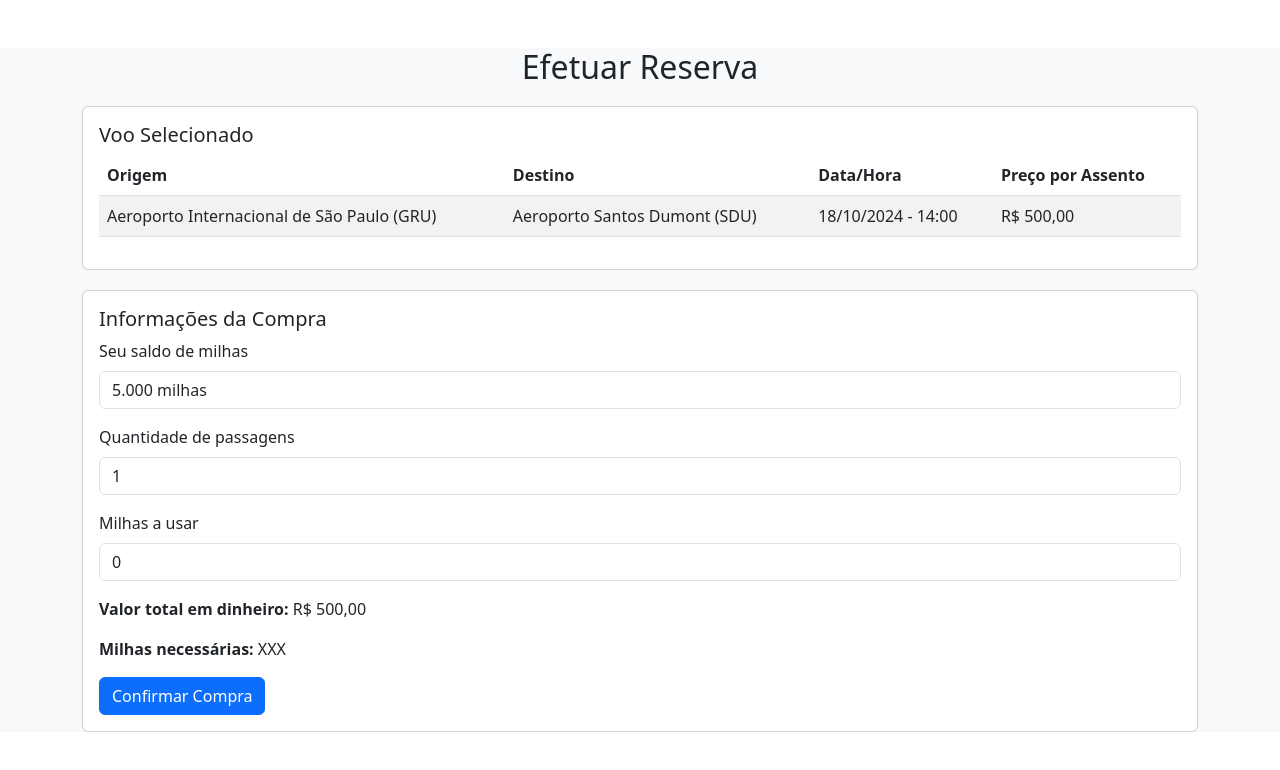
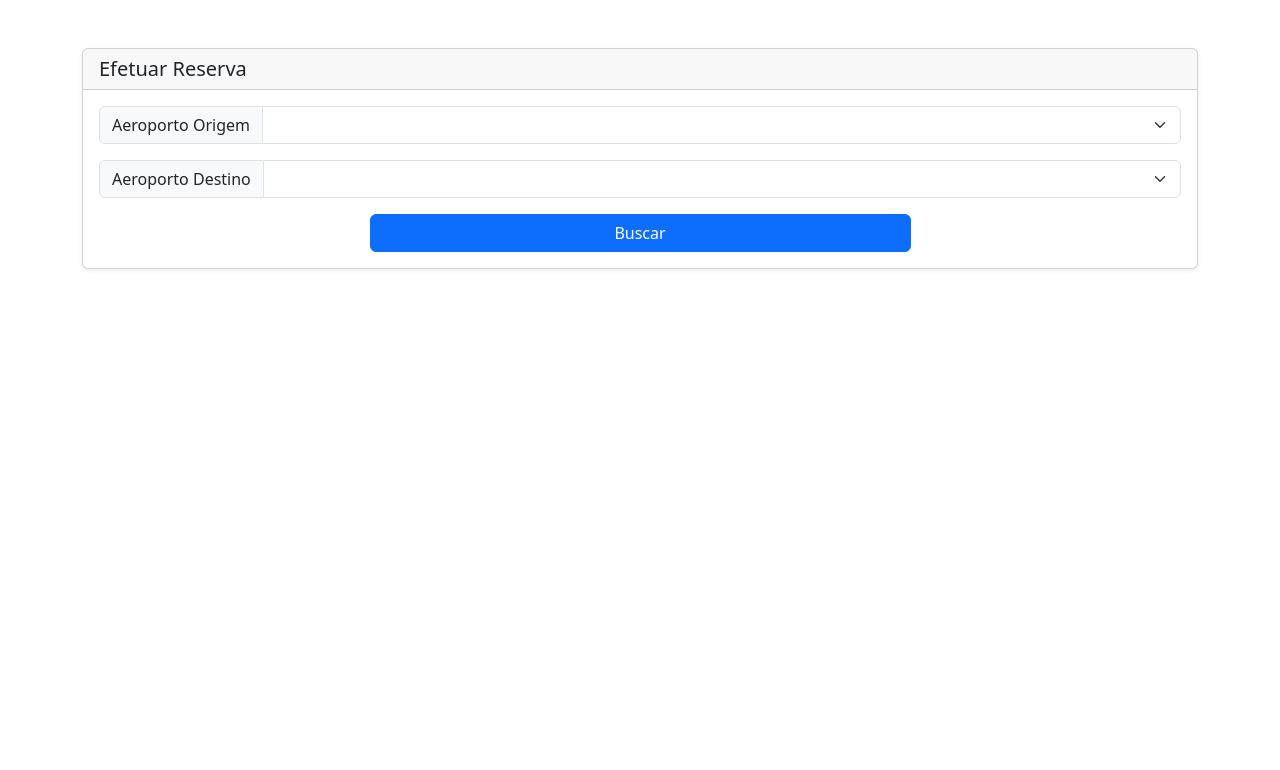
Before and after one commit to nooneknowws/DAC-EmpresaAerea-Frontend, an Angular app: page /cliente/efetuar-reserva in a window 1280 px wide. Shown: the top 770 px of the page. Built offline with nearby package versions, Linux system fonts and the light colour scheme; data requests are answered from the project's data file.

Commit message:
Finalizar o component de efetuar reserva

```diff
--- a/db.json
+++ b/db.json
@@ -351,7 +351,6 @@
       "quantidadeAssentos": 200,
       "quantidadePassageiros": 180,
       "status": "Realizado"
-
     },
     {
       "id": "10",
--- a/src/app/cliente/cliente.module.ts
+++ b/src/app/cliente/cliente.module.ts
@@ -1,5 +1,5 @@
 import { NgModule } from '@angular/core';
-import { CommonModule } from '@angular/common';
+import { CommonModule, DatePipe } from '@angular/common';
 import { ClienteRoutingModule } from './cliente-routing.module';
 import { DashboardClienteComponent } from './dashboard-cliente/dashboard-cliente.component';
 import { ComprarMilhasComponent } from './milhas/comprar-milhas/comprar-milhas.component';
@@ -25,7 +25,8 @@ import { FormsModule } from '@angular/forms';
   imports: [
     CommonModule,
     FormsModule,
-    ClienteRoutingModule
+    ClienteRoutingModule,
+    DatePipe
   ]
 })
 export class ClienteModule { }
--- a/src/app/cliente/reserva/consultar-reserva/consultar-reserva.component.html
+++ b/src/app/cliente/reserva/consultar-reserva/consultar-reserva.component.html
@@ -13,9 +13,9 @@
       <h5 class="card-title">Dados da Reserva</h5>
       <p><strong>ID da Reserva:</strong> {{ reserva.id }}</p>
       <p><strong>Data/Hora:</strong> {{ reserva.dataHora }}</p>
-      <p><strong>Origem:</strong> {{ reserva.origem.nome }} ({{ reserva.origem.cidade }} - {{ reserva.origem.estado }})</p>
-      <p><strong>Destino:</strong> {{ reserva.destino.nome }} ({{ reserva.destino.cidade }} - {{ reserva.destino.estado }})</p>
-      <p><strong>Valor Gasto:</strong> R$ {{ reserva.valor.toFixed(2) }}</p>
+      <p><strong>Origem:</strong> {{ reserva.origem?.nome }} ({{ reserva.origem?.cidade }} - {{ reserva.origem?.estado }})</p>
+      <p><strong>Destino:</strong> {{ reserva.destino?.nome }} ({{ reserva.destino?.cidade }} - {{ reserva.destino?.estado }})</p>
+      <p><strong>Valor Gasto:</strong> R$ {{ reserva.valor?.toFixed(2) }}</p>
       <p><strong>Milhas Gastas:</strong> {{ reserva.milhas }}</p>
       <p><strong>Status da Reserva:</strong> {{ reserva.status }}</p>
     </div>
--- a/src/app/cliente/reserva/efetuar-reserva/efetuar-reserva.component.html
+++ b/src/app/cliente/reserva/efetuar-reserva/efetuar-reserva.component.html
@@ -1,65 +1,129 @@
-<!DOCTYPE html>
-<html lang="pt-BR">
-<head>
-    <meta charset="UTF-8">
-    <meta name="viewport" content="width=device-width, initial-scale=1.0">
-    <title>Efetuar Reserva - Detalhes do Voo</title>
-    <link rel="stylesheet" href="efetuar-reserva.component.css">
-    <link href="https://cdn.jsdelivr.net/npm/bootstrap@5.3.0/dist/css/bootstrap.min.css" rel="stylesheet">
-</head>
-<body>
+<div class="container mt-5">
+    <div class="card shadow-sm">
+      <div class="card-header">
+        <h5 class="mb-0">Efetuar Reserva</h5>
+      </div>
+      <div *ngIf="!tabelaVisivel && !vooSelecionado" class="card-body">
+        <form (ngSubmit)="setAeroportos(aeroportoOrigem, aeroportoDestino)">
+          <div class="input-group mb-3">
+            <span class="input-group-text" id="basic-addon1">Aeroporto Origem</span>
+            <select class="form-select" name="aeroportoOrigem" [(ngModel)]="aeroportoOrigem" #aeroportoOrigemSelect="ngModel">
+                <option *ngFor="let aeroporto of aeroportos" [ngValue]="aeroporto">{{ aeroporto.nome }}</option>
+            </select>
+          </div>
+          <div class="input-group mb-3">
+            <span class="input-group-text" id="basic-addon2">Aeroporto Destino</span>
+            <select class="form-select" name="aeroportoDestino" [(ngModel)]="aeroportoDestino" #aeroportoDestinoSelect="ngModel">
+                <option *ngFor="let aeroporto of aeroportos" [ngValue]="aeroporto">{{ aeroporto.nome }}</option>
+            </select>
+          </div>
+          <div class="d-flex justify-content-center">
+            <button class="btn btn-primary col-6" type="submit">Buscar</button>
+          </div>
+        </form>
+      </div>
+      <div *ngIf="tabelaVisivel" class="card-body">
+        <p>Lista dos voos disponíveis entre os aeroportos:</p>
 
-    <div class="container mt-5">
-        <h2 class="text-center">Efetuar Reserva</h2>
+        <div class="container row mb-3">
+            <p class="col-6"><span class="badge bg-secondary me-1">{{ aeroportoOrigem?.codigo }}</span>{{ aeroportoOrigem?.nome }}</p>
+            <p class="col-6"><span class="badge bg-secondary me-1">{{ aeroportoDestino?.codigo }}</span>{{ aeroportoDestino?.nome }}</p>
+        </div>
 
-        <div class="card">
-            <div class="card-body">
-                <h5 class="card-title">Voo Selecionado</h5>
-                <table class="table table-striped">
+        <table class="table table-sm table-striped">
             <thead>
               <tr>
+                <th>Código</th>
                 <th>Origem</th>
                 <th>Destino</th>
-                            <th>Data/Hora</th>
-                            <th>Preço por Assento</th>
+                <th>Data de partida</th>
+                <th>Preço por assento</th>
+                <th>Ações</th>
               </tr>
             </thead>
             <tbody>
-                        <tr>
-                            <td>Aeroporto Internacional de São Paulo (GRU)</td>
-                            <td>Aeroporto Santos Dumont (SDU)</td>
-                            <td>18/10/2024 - 14:00</td>
-                            <td>R$ 500,00</td>
+              <tr *ngFor="let voo of voosFiltrados">
+                <td>
+                  <span class="badge bg-secondary text-light">{{ voo.codigoVoo }}</span>
+                </td>
+                <td>
+                  <span class="badge bg-primary">{{ voo.origem?.codigo }}</span>
+                  {{ voo.origem?.cidade }}
+                </td>
+                <td>
+                  <span class="badge bg-primary">{{ voo.destino?.codigo }}</span>
+                  {{ voo.destino?.cidade }}
+                </td>
+                <td>
+                    {{ voo.dataHoraPartida | date: 'short'}}
+                </td>
+                <td>
+                    R{{ voo.valorPassagem | currency }}
+                </td>
+                <td>
+                    <button (click)="selecionarVoo(voo)" class="btn btn-success col-12">Selecionar</button>
+                </td>
               </tr>
             </tbody>
           </table>
         </div>
+        <div *ngIf="vooSelecionado && !tabelaVisivel" class="container mt-4">
+            <h5 class="mb-4">Detalhes do voo selecionado</h5>
+
+            <table class="table table-bordered mb-4">
+              <tbody>
+                <tr>
+                  <th scope="row">Voo</th>
+                  <td><span class="badge bg-secondary">{{ vooSelecionado.codigoVoo }}</span> de {{ vooSelecionado.origem?.cidade }} para {{ vooSelecionado.destino?.cidade }}</td>
+                </tr>
+                <tr>
+                  <th scope="row">Preço por assento</th>
+                  <td>R{{ vooSelecionado.valorPassagem | currency }}</td>
+                </tr>
+                <tr>
+                  <th scope="row">Total de assentos</th>
+                  <td>{{ vooSelecionado.quantidadeAssentos }}</td>
+                </tr>
+                <tr>
+                  <th scope="row">Assentos ocupados</th>
+                  <td>{{ vooSelecionado.quantidadePassageiros }}</td>
+                </tr>
+              </tbody>
+            </table>
+
+            <hr class="my-3">
+
+            <div class="row mb-3">
+              <div class="col-md-6">
+                <label for="quantidadePassagens" class="form-label fw-bold">Quantidade de passagens:</label>
+                <input id="quantidadePassagens" type="number" class="form-control" [(ngModel)]="quantidadePassagens" (input)="calcularValorTotal()" />
+              </div>
+              <div class="col-md-6">
+                <label for="milhasUsadas" class="form-label fw-bold">Milhas a serem usadas (Saldo: {{ saldoMilhas }}):</label>
+                <input id="milhasUsadas" type="number" class="form-control" [(ngModel)]="milhasUsadas" (input)="calcularValorTotal()" />
+              </div>
             </div>
 
-        <div class="card">
-            <div class="card-body">
-                <h5 class="card-title">Informações da Compra</h5>
-                <div class="mb-3">
-                    <label for="saldoMilhas" class="form-label">Seu saldo de milhas</label>
-                    <input type="text" class="form-control" id="saldoMilhas" value="5.000 milhas" readonly>
-                </div>
-                <div class="mb-3">
-                    <label for="quantidadePassagens" class="form-label">Quantidade de passagens</label>
-                    <input type="number" class="form-control" id="quantidadePassagens" value="1" min="1" max="5">
-                </div>
-                <div class="mb-3">
-                    <label for="milhasUsadas" class="form-label">Milhas a usar</label>
-                    <input type="number" class="form-control" id="milhasUsadas" value="0" min="0" max="5000">
-                </div>
+            <table class="table table-striped">
+              <tbody>
+                <tr>
+                  <th scope="row">Valor total</th>
+                  <td>R{{ valorTotal | currency }}</td>
+                </tr>
+                <tr>
+                  <th scope="row">Milhas necessárias</th>
+                  <td>{{ milhasNecessarias }}</td>
+                </tr>
+                <tr>
+                  <th scope="row">Valor a ser pago</th>
+                  <td>R{{ valorAPagar | currency }}</td>
+                </tr>
+              </tbody>
+            </table>
 
-                <div class="mb-3">
-                    <p><strong>Valor total em dinheiro: </strong> <span id="valorTotal">R$ 500,00</span></p>
-                    <p><strong>Milhas necessárias: </strong> <span id="milhasNecessarias">XXX</span></p>
-                </div>
-
-                <button type="button" class="btn btn-primary" id="confirmarCompra" >Confirmar Compra</button>
+            <div class="d-grid gap-2 mb-3">
+              <button (click)="confirmarReserva()" class="btn btn-success">Confirmar e Efetuar Pagamento</button>
             </div>
           </div>
         </div>
-</body>
-</html>
+  </div>
--- a/src/app/cliente/reserva/efetuar-reserva/efetuar-reserva.component.ts
+++ b/src/app/cliente/reserva/efetuar-reserva/efetuar-reserva.component.ts
@@ -1,10 +1,105 @@
+import { Component, OnInit } from '@angular/core';
 import { ReservaService } from './../../../shared/services/reserva.service';
-import { Component, OnInit } from '@angular/core';
 import { Reserva } from '../../../shared/models/reserva/reserva';
+import { Aeroporto } from '../../../shared/models/voo/aeroporto';
+import { Voo } from '../../../shared/models/voo/voo';
+import { AuthService } from '../../../shared/services/auth.service';
+import { Cliente } from '../../../shared/models/cliente/cliente';
+import { Router } from '@angular/router';
 
 @Component({
   selector: 'app-efetuar-reserva',
   templateUrl: './efetuar-reserva.component.html',
-  styleUrl: './efetuar-reserva.component.css'
+  styleUrls: ['./efetuar-reserva.component.css']
 })
-export class EfetuarReservaComponent{}
+export class EfetuarReservaComponent implements OnInit {
+  aeroportoOrigem?: Aeroporto = undefined;
+  aeroportoDestino?: Aeroporto = undefined;
+  voosFiltrados: Voo[] = [];
+  vooSelecionado?: Voo = undefined;
+  saldoMilhas: number = 0;
+  quantidadePassagens: number = 0;
+  milhasUsadas: number = 0;
+  reserva: any = null;
+  aeroportos: Aeroporto[] = [];
+  tabelaVisivel: boolean = false;
+  valorTotal: number = 0;
+  valorAPagar: number = 0;
+  milhasNecessarias: number = 0;
+
+  constructor(private reservaService: ReservaService,
+              private authService: AuthService,
+              private router: Router
+  ) { }
+
+  ngOnInit(): void {
+    this.reservaService.getAeroportos().subscribe(aeroportos => {
+      this.aeroportos = aeroportos;
+    });
+  }
+
+  setAeroportos(aeroportoOrigem: Aeroporto | undefined, aeroportoDestino: Aeroporto | undefined) {
+    this.aeroportoOrigem = aeroportoOrigem;
+    this.aeroportoDestino = aeroportoDestino;
+
+    if (this.aeroportoOrigem && this.aeroportoDestino) {
+      this.reservaService.getVoosFiltrados(aeroportoOrigem!, aeroportoDestino!).subscribe(voosFiltrados => {
+        this.voosFiltrados = voosFiltrados;
+        this.tabelaVisivel = true;
+      });
+    }
+  }
+
+  selecionarVoo(voo: Voo) {
+    this.vooSelecionado = voo;
+    this.tabelaVisivel = !this.tabelaVisivel;
+    const cliente = this.authService.getUser() as Cliente;
+    this.saldoMilhas = cliente.milhas?.quantidade!;
+  }
+
+  efetuarReserva() {
+    const reserva = new Reserva();
+    reserva.voo = this.vooSelecionado;
+    this.reservaService.efetuar(reserva).subscribe(reserva => {
+      this.reserva = reserva;
+    });
+  }
+
+  calcularValorTotal() {
+    this.valorTotal = this.vooSelecionado?.valorPassagem! * this.quantidadePassagens;
+    this.milhasNecessarias = this.valorTotal / 10;
+    const milhasUsadasValidas = Math.min(this.milhasUsadas, this.saldoMilhas, this.milhasNecessarias);
+    this.valorAPagar = this.valorTotal - milhasUsadasValidas * 10;
+  }
+
+  confirmarReserva() {
+    const reserva = new Reserva();
+    reserva.voo = this.vooSelecionado;
+    reserva.origem = this.vooSelecionado?.origem;
+    reserva.destino = this.vooSelecionado?.destino;
+    reserva.dataHora = new Date().toDateString();
+    this.saldoMilhas -= this.milhasUsadas;
+
+    this.reservaService.efetuar(reserva).subscribe(reserva => {
+      this.reserva = reserva;
+      this.reserva.codigoReserva = this.gerarCodigoReserva();
+      alert(`Reserva confirmada! Código da reserva: ${this.reserva.codigoReserva}`);
+      this.router.navigate(['/cliente']);
+    });
+  }
+
+  gerarCodigoReserva(): string {
+    const letras = 'ABCDEFGHIJKLMNOPQRSTUVWXYZ';
+    const numeros = '0123456789';
+    let codigo = '';
+
+    for (let i = 0; i < 3; i++) {
+      codigo += letras.charAt(Math.floor(Math.random() * letras.length));
+    }
+    for (let i = 0; i < 3; i++) {
+      codigo += numeros.charAt(Math.floor(Math.random() * numeros.length));
+    }
+
+    return codigo;
+  }
+}
```
Also changed, not shown: src/app/cliente/dashboard-cliente/dashboard-cliente.component.html (+4 -4 lines), src/app/cliente/reserva/detalhe-reserva/detalhe-reserva.component.html (+6 -6 lines), src/app/shared/services/reserva.service.ts (+15 -0 lines), src/app/cliente/reserva/efetuar-reserva/efetuar-reserva.component.css (indentation only), 1 other file (tests, documents, lock files or other folders). Lines whose indentation alone changed are shown as unchanged.
